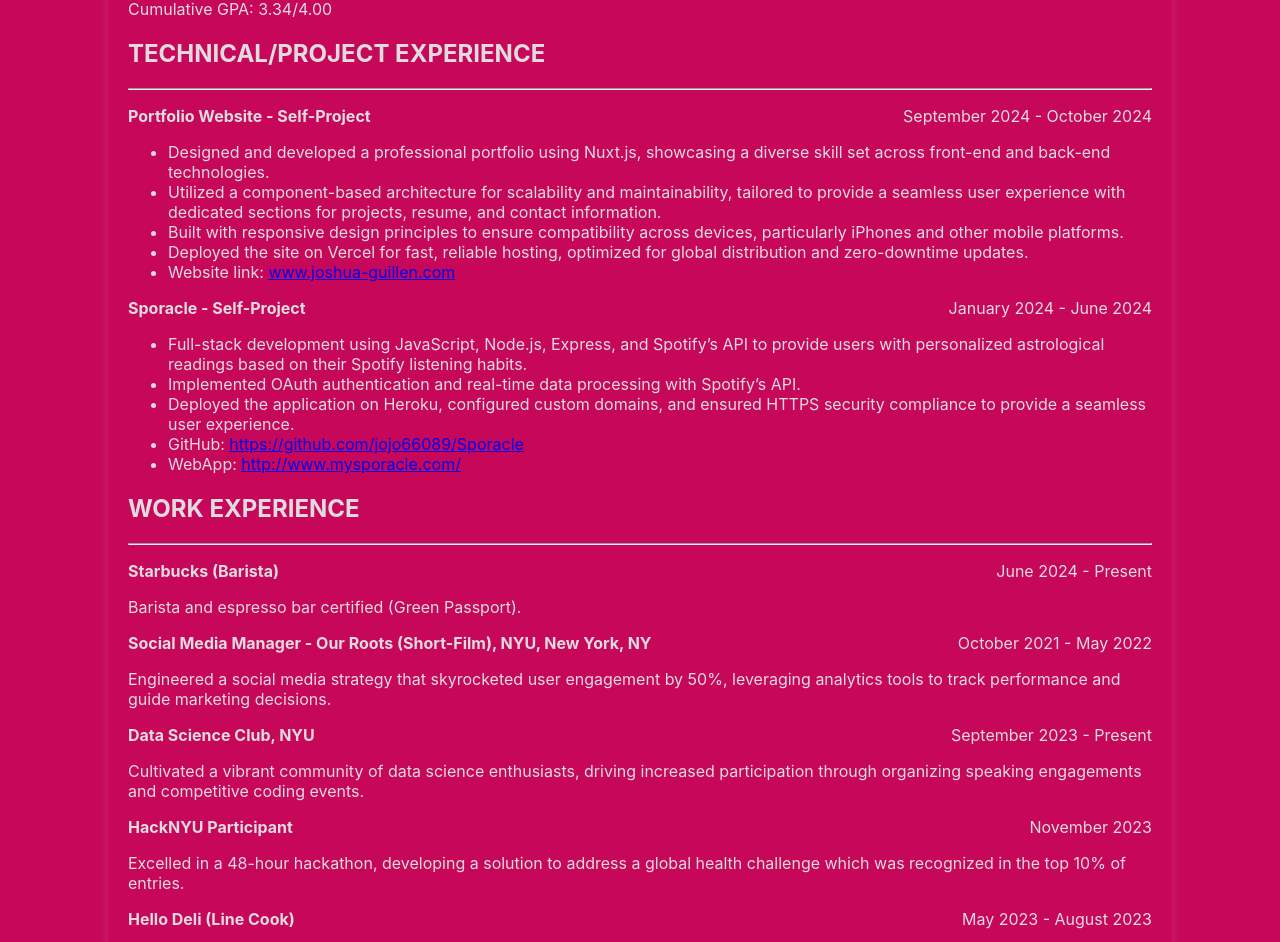
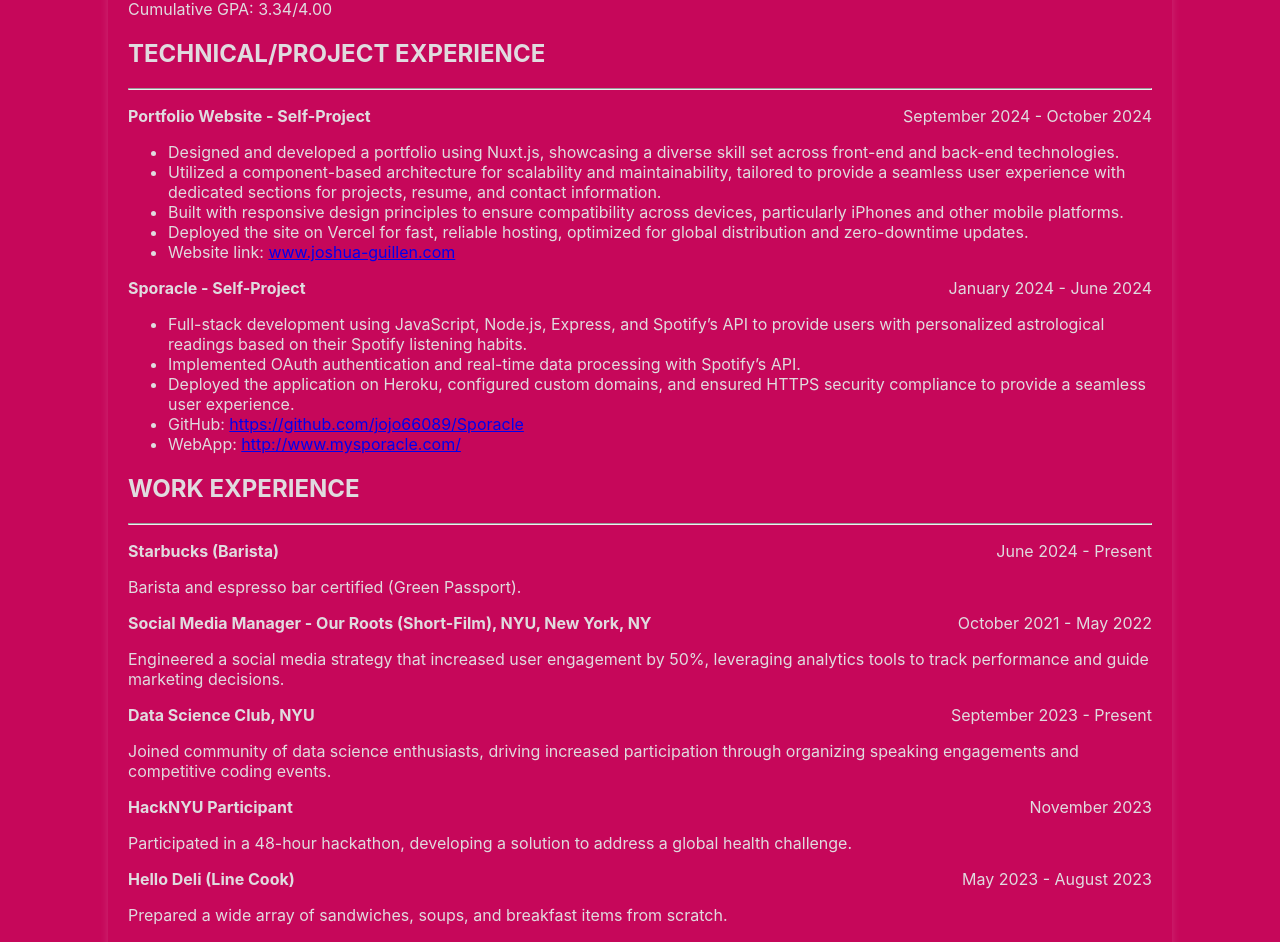
Before and after one commit to jojo66089/joshuaPortfolio, a Nuxt app: page /resume in a window 1280 px wide. Shown: the part 457-1399 px from the top of the page. Built offline with nearby package versions, Linux system fonts and the light colour scheme.

Commit message:
Update resume.vue

```diff
--- a/pages/resume.vue
+++ b/pages/resume.vue
@@ -30,7 +30,7 @@
             <span style="float:right;">September 2024 - October 2024</span>
         </p>
         <ul>
-            <li>Designed and developed a professional portfolio using Nuxt.js, showcasing a diverse skill set across front-end and back-end technologies.</li>
+            <li>Designed and developed a portfolio using Nuxt.js, showcasing a diverse skill set across front-end and back-end technologies.</li>
             <li>Utilized a component-based architecture for scalability and maintainability, tailored to provide a seamless user experience with dedicated sections for projects, resume, and contact information.</li>
             <li>Built with responsive design principles to ensure compatibility across devices, particularly iPhones and other mobile platforms.</li>
             <li>Deployed the site on Vercel for fast, reliable hosting, optimized for global distribution and zero-downtime updates.</li>
@@ -62,17 +62,17 @@
         <p style="text-align:left;"><strong>Social Media Manager - Our Roots (Short-Film), NYU, New York, NY</strong>
             <span style="float:right;">October 2021 - May 2022</span>
         </p>
-        <p>Engineered a social media strategy that skyrocketed user engagement by 50%, leveraging analytics tools to track performance and guide marketing decisions.</p>
+        <p>Engineered a social media strategy that increased user engagement by 50%, leveraging analytics tools to track performance and guide marketing decisions.</p>
 
         <p style="text-align:left;"><strong>Data Science Club, NYU</strong>
             <span style="float:right;">September 2023 - Present</span>
         </p>
-        <p>Cultivated a vibrant community of data science enthusiasts, driving increased participation through organizing speaking engagements and competitive coding events.</p>
+        <p>Joined community of data science enthusiasts, driving increased participation through organizing speaking engagements and competitive coding events.</p>
 
         <p style="text-align:left;"><strong>HackNYU Participant</strong>
             <span style="float:right;">November 2023</span>
         </p>
-        <p>Excelled in a 48-hour hackathon, developing a solution to address a global health challenge which was recognized in the top 10% of entries.</p>
+        <p>Participated in a 48-hour hackathon, developing a solution to address a global health challenge.</p>
 
         <p style="text-align:left;"><strong>Hello Deli (Line Cook)</strong>
             <span style="float:right;">May 2023 - August 2023</span>
```
